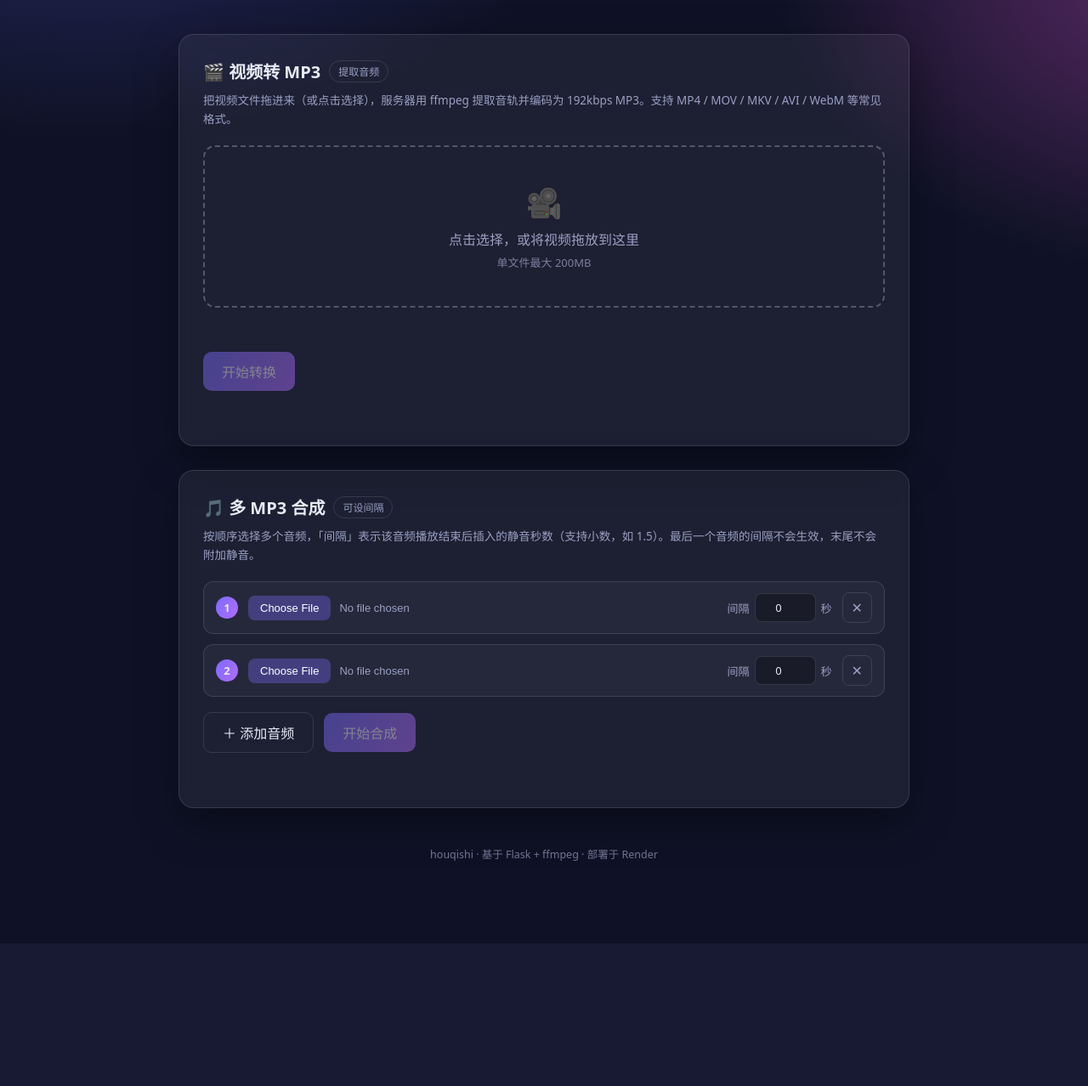
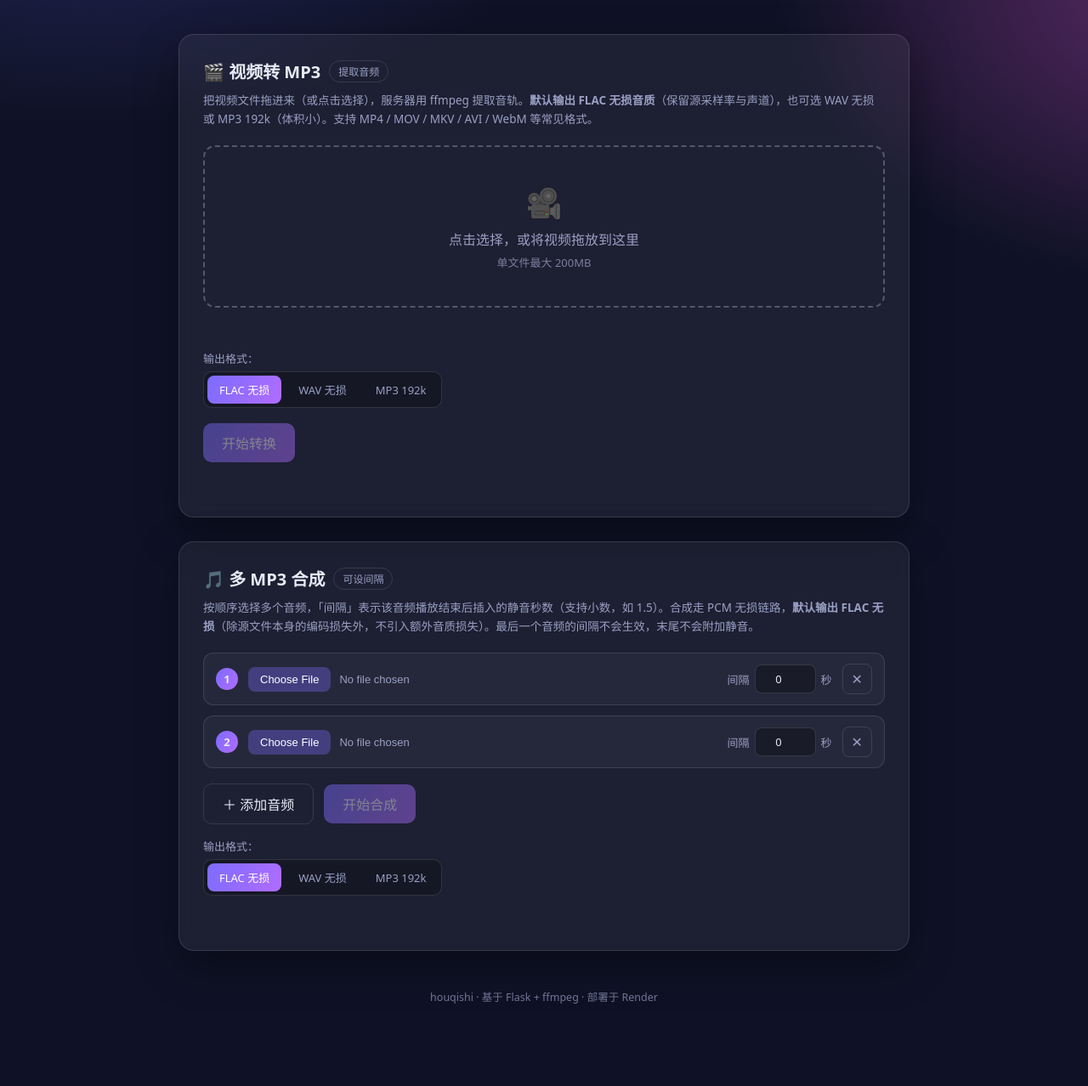
Before and after one commit to sasuk2026/houqishi, a Flask app: page / in a window 1280 px wide. Shown: the part 136-1414 px from the top of the page at 85% size. Before the commit the page ends 1246 px from the top, so only its background shows below. Run offline with Flask 3, Linux system fonts and the light colour scheme.

Commit message:
新增无损输出：FLAC/WAV 格式选项，默认 FLAC 无损
- media_utils: video_to_audio 支持 mp3/flac/wav，FLAC/WAV 保留源采样率
- 合成链路全程 PCM，FLAC 与 WAV 解码结果逐字节一致（已验证）
- 前端两个卡片增加格式选择器，默认 FLAC 无损
- README 补充格式参数文档

```diff
--- a/app.py
+++ b/app.py
@@ -3,8 +3,8 @@
 接口：
   GET  /                 首页（上传/合成页面）
   GET  /health           健康检查
-  POST /api/video-to-mp3 上传视频 -> 返回提取出的 MP3
-  POST /api/merge-mp3    上传多个音频 + 每个音频的间隔秒数 -> 返回合成 MP3
+  POST /api/video-to-mp3 上传视频 -> 返回提取出的音频（mp3/flac/wav，默认 flac 无损）
+  POST /api/merge-mp3    上传多个音频 + 每个音频的间隔秒数 -> 返回合成音频
 """
 import os
 import shutil
@@ -14,7 +14,13 @@ import time
 from flask import Flask, jsonify, render_template, request, send_from_directory
 from werkzeug.utils import secure_filename
 
-from media_utils import MediaError, merge_audio_files, video_to_mp3
+from media_utils import (
+    FORMAT_EXT,
+    SUPPORTED_FORMATS,
+    MediaError,
+    merge_audio_files,
+    video_to_audio,
+)
 
 app = Flask(__name__)
 app.config["MAX_CONTENT_LENGTH"] = 200 * 1024 * 1024  # 单次请求最大 200MB
@@ -33,6 +39,13 @@ AUDIO_EXT = {
 
 def _ext(filename: str) -> str:
     return os.path.splitext(filename or "")[1].lower()
+
+
+def _get_format(default: str = "flac") -> str:
+    fmt = (request.form.get("format") or request.args.get("format") or default).lower()
+    if fmt not in SUPPORTED_FORMATS:
+        raise MediaError(f"不支持的输出格式：{fmt}（可选 mp3 / flac / wav）")
+    return fmt
 
 
 def _cleanup_response(resp, path: str):
@@ -74,6 +87,11 @@ def api_video_to_mp3():
     if ext not in VIDEO_EXT:
         return jsonify({"error": f"不支持的视频格式：{ext or '未知'}"}), 400
 
+    try:
+        fmt = _get_format()
+    except MediaError as e:
+        return jsonify({"error": str(e)}), 400
+
     os.makedirs(WORK_DIR, exist_ok=True)
     _cleanup_stale_jobs()
     workdir = tempfile.mkdtemp(prefix="vid_", dir=WORK_DIR)
@@ -83,9 +101,9 @@ def api_video_to_mp3():
         file.save(in_path)
 
         base = secure_filename(os.path.splitext(file.filename)[0]) or "audio"
-        out_name = base + ".mp3"
+        out_name = base + FORMAT_EXT[fmt]
         out_path = os.path.join(workdir, out_name)
-        video_to_mp3(in_path, out_path)
+        video_to_audio(in_path, out_path, fmt)
     except MediaError as e:
         shutil.rmtree(workdir, ignore_errors=True)
         return jsonify({"error": str(e)}), 500
@@ -101,6 +119,11 @@ def api_video_to_mp3():
 def api_merge_mp3():
     files = request.files.getlist("files")
     gaps_raw = request.form.getlist("gaps")
+
+    try:
+        fmt = _get_format()
+    except MediaError as e:
+        return jsonify({"error": str(e)}), 400
 
     entries = []  # (FileStorage, gap_seconds)
     for i, f in enumerate(files):
@@ -131,8 +154,9 @@ def api_merge_mp3():
             f.save(p)
             input_paths.append(p)
 
-        out_path = os.path.join(workdir, "houqishi_merged.mp3")
-        merge_audio_files(input_paths, [g for _, g in entries], out_path)
+        out_name = "houqishi_merged" + FORMAT_EXT[fmt]
+        out_path = os.path.join(workdir, out_name)
+        merge_audio_files(input_paths, [g for _, g in entries], out_path, fmt)
     except MediaError as e:
         shutil.rmtree(workdir, ignore_errors=True)
         return jsonify({"error": str(e)}), 500
@@ -140,7 +164,7 @@ def api_merge_mp3():
         shutil.rmtree(workdir, ignore_errors=True)
         return jsonify({"error": "服务器内部错误，请重试"}), 500
 
-    resp = send_from_directory(workdir, "houqishi_merged.mp3", as_attachment=True)
+    resp = send_from_directory(workdir, out_name, as_attachment=True)
     return _cleanup_response(resp, workdir)
 
 
--- a/templates/index.html
+++ b/templates/index.html
@@ -171,6 +171,30 @@
   }
   .icon-btn:hover { color: var(--err); border-color: var(--err); transform: none; }
 
+  .format-picker {
+    display: inline-flex;
+    gap: 6px;
+    background: rgba(0, 0, 0, 0.25);
+    border: 1px solid var(--border);
+    border-radius: 10px;
+    padding: 4px;
+    margin-top: 16px;
+  }
+  .format-picker button {
+    box-shadow: none;
+    background: transparent;
+    padding: 7px 14px;
+    font-size: 13px;
+    border-radius: 8px;
+    color: var(--muted);
+  }
+  .format-picker button:hover:not(.active) { color: var(--text); transform: none; }
+  .format-picker button.active {
+    background: linear-gradient(120deg, var(--accent), var(--accent-2));
+    color: #fff;
+  }
+  .format-label { font-size: 13px; color: var(--muted); margin-top: 16px; margin-bottom: -10px; }
+
   footer { text-align: center; color: var(--muted); font-size: 12.5px; margin-top: 44px; opacity: 0.7; }
   @media (max-width: 560px) {
     header h1 { font-size: 32px; }
@@ -188,7 +212,7 @@
   <!-- 视频转 MP3 -->
   <section class="card">
     <h2>🎬 视频转 MP3 <span class="tag">提取音频</span></h2>
-    <p class="desc">把视频文件拖进来（或点击选择），服务器用 ffmpeg 提取音轨并编码为 192kbps MP3。支持 MP4 / MOV / MKV / AVI / WebM 等常见格式。</p>
+    <p class="desc">把视频文件拖进来（或点击选择），服务器用 ffmpeg 提取音轨。<b>默认输出 FLAC 无损音质</b>（保留源采样率与声道），也可选 WAV 无损或 MP3 192k（体积小）。支持 MP4 / MOV / MKV / AVI / WebM 等常见格式。</p>
     <div class="drop-zone" id="drop-zone">
       <div class="icon">🎥</div>
       <div>点击选择，或将视频拖放到这里</div>
@@ -196,6 +220,12 @@
     </div>
     <input type="file" id="video-input" accept="video/*" hidden>
     <div class="file-info" id="video-info"></div>
+    <div class="format-label">输出格式：</div>
+    <div class="format-picker" id="video-format">
+      <button type="button" data-fmt="flac" class="active">FLAC 无损</button>
+      <button type="button" data-fmt="wav">WAV 无损</button>
+      <button type="button" data-fmt="mp3">MP3 192k</button>
+    </div>
     <div class="actions">
       <button id="btn-video" disabled>开始转换</button>
     </div>
@@ -205,11 +235,17 @@
   <!-- 多音频合成 -->
   <section class="card">
     <h2>🎵 多 MP3 合成 <span class="tag">可设间隔</span></h2>
-    <p class="desc">按顺序选择多个音频，「间隔」表示该音频播放结束后插入的静音秒数（支持小数，如 1.5）。最后一个音频的间隔不会生效，末尾不会附加静音。</p>
+    <p class="desc">按顺序选择多个音频，「间隔」表示该音频播放结束后插入的静音秒数（支持小数，如 1.5）。合成走 PCM 无损链路，<b>默认输出 FLAC 无损</b>（除源文件本身的编码损失外，不引入额外音质损失）。最后一个音频的间隔不会生效，末尾不会附加静音。</p>
     <div class="merge-rows" id="merge-rows"></div>
     <div class="actions">
       <button class="ghost" id="btn-add-row">＋ 添加音频</button>
       <button id="btn-merge" disabled>开始合成</button>
+    </div>
+    <div class="format-label">输出格式：</div>
+    <div class="format-picker" id="merge-format">
+      <button type="button" data-fmt="flac" class="active">FLAC 无损</button>
+      <button type="button" data-fmt="wav">WAV 无损</button>
+      <button type="button" data-fmt="mp3">MP3 192k</button>
     </div>
     <div class="status" id="merge-status"></div>
   </section>
@@ -219,6 +255,25 @@
 
 <script>
   const $ = (s) => document.querySelector(s);
+
+  /* ---------- 输出格式选择器 ---------- */
+  function bindFormatPicker(sel) {
+    const picker = $(sel);
+    picker.addEventListener("click", (e) => {
+      const btn = e.target.closest("button[data-fmt]");
+      if (!btn) return;
+      picker.querySelectorAll("button").forEach((b) => b.classList.remove("active"));
+      btn.classList.add("active");
+    });
+    return {
+      get value() {
+        const active = picker.querySelector("button.active");
+        return active ? active.dataset.fmt : "flac";
+      }
+    };
+  }
+  const videoFormat = bindFormatPicker("#video-format");
+  const mergeFormat = bindFormatPicker("#merge-format");
 
   async function downloadResponse(res, fallbackName) {
     const blob = await res.blob();
@@ -281,9 +336,10 @@
     try {
       const fd = new FormData();
       fd.append("video", file);
+      fd.append("format", videoFormat.value);
       const res = await fetch("/api/video-to-mp3", { method: "POST", body: fd });
       if (!res.ok) throw new Error(await readError(res));
-      await downloadResponse(res, "houqishi_audio.mp3");
+      await downloadResponse(res, "houqishi_audio." + videoFormat.value);
       videoStatus.textContent = "✅ 转换完成，已开始下载";
       videoStatus.className = "status ok";
     } catch (err) {
@@ -337,13 +393,14 @@
       count++;
     }
     if (!count) return;
+    fd.append("format", mergeFormat.value);
     btnMerge.disabled = true;
     mergeStatus.textContent = "⏳ 正在合成 " + count + " 个音频，请稍候…";
     mergeStatus.className = "status busy";
     try {
       const res = await fetch("/api/merge-mp3", { method: "POST", body: fd });
       if (!res.ok) throw new Error(await readError(res));
-      await downloadResponse(res, "houqishi_merged.mp3");
+      await downloadResponse(res, "houqishi_merged." + mergeFormat.value);
       mergeStatus.textContent = "✅ 合成完成，已开始下载";
       mergeStatus.className = "status ok";
     } catch (err) {
```
Also changed, not shown: media_utils.py (+53 -16 lines), README.md.
